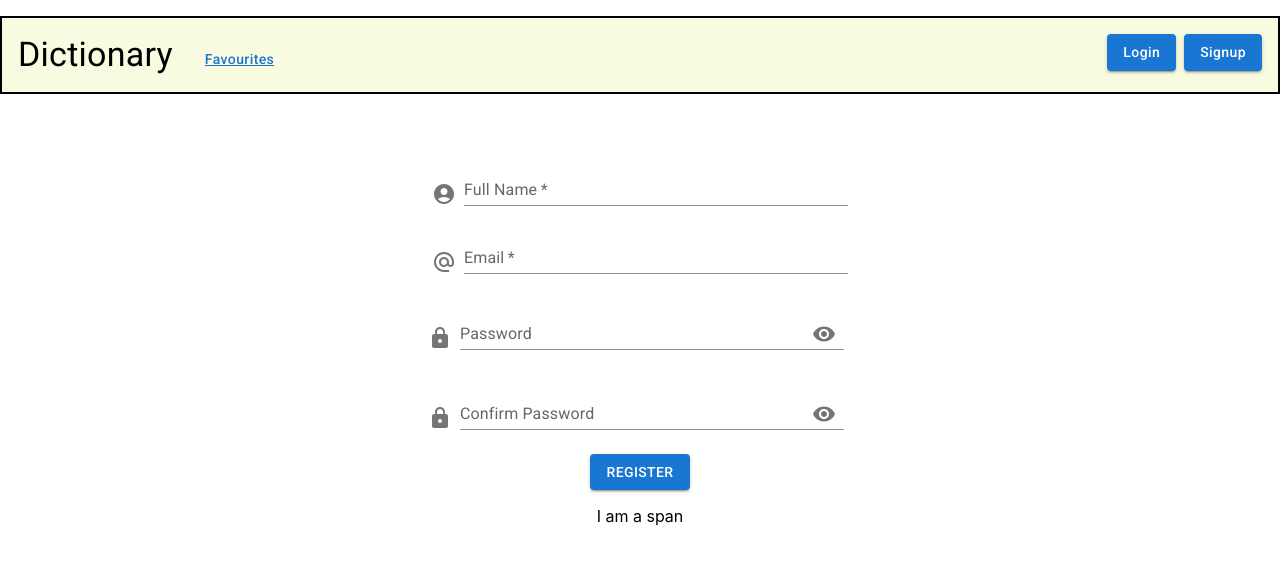
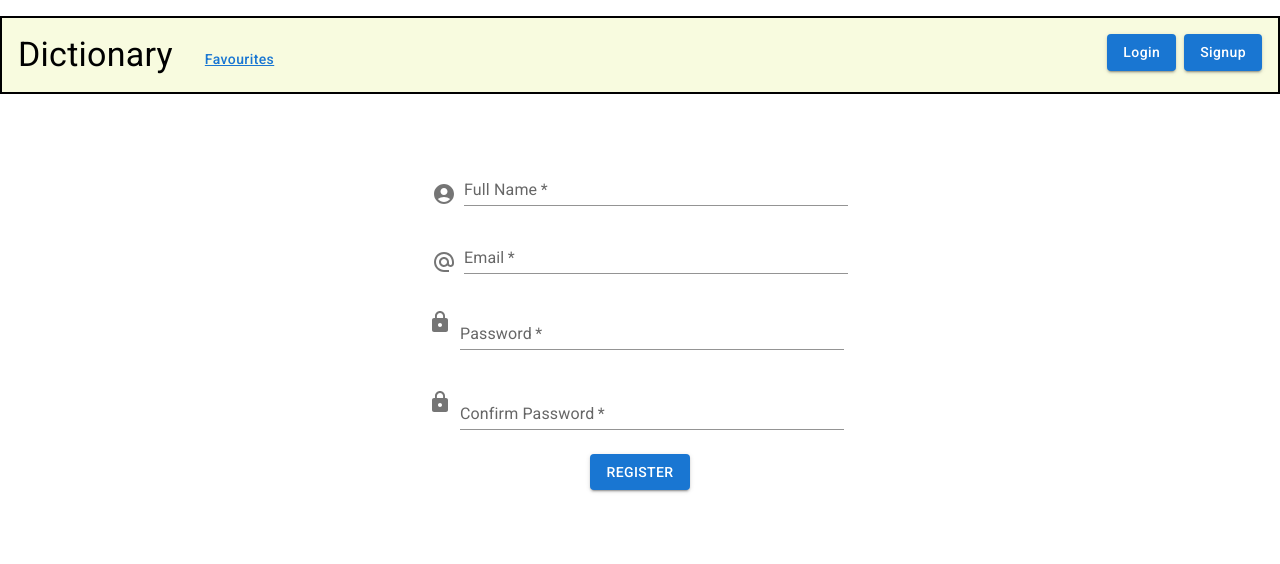
Before and after one commit to lexNwimue/aptiw-task, a React (Create React App) app in the folder frontend/: page /signup in a window 1280 px wide. Shown: the top 564 px of the page. Built offline with nearby package versions, Linux system fonts and the light colour scheme.

Commit message:
Fixed form validation issue with signup on frontend

```diff
--- a/frontend/src/components/Login.jsx
+++ b/frontend/src/components/Login.jsx
@@ -15,10 +15,6 @@ import LockIcon from "@mui/icons-material/Lock";
 
 const Login = () => {
   const [values, setValues] = useState({
-    // amount: "",
-    // password: "",
-    // weight: "",
-    // weightRange: "",
     showPassword: false,
   });
 
--- a/frontend/src/components/SearchForm.jsx
+++ b/frontend/src/components/SearchForm.jsx
@@ -7,7 +7,6 @@ const SearchForm = () => {
   const [text, setText] = useState("");
   const handleInput = (e) => {
     setText(e.target.value);
-    console.log(text);
   };
   return (
     <>
@@ -23,6 +22,7 @@ const SearchForm = () => {
           label="Enter a word . . ."
           type="search"
           variant="standard"
+          value={text}
           sx={{ width: "400px" }}
           onChange={(e) => handleInput(e)}
         />
--- a/frontend/src/components/Signup.jsx
+++ b/frontend/src/components/Signup.jsx
@@ -6,8 +6,6 @@ import AlternateEmail from "@mui/icons-material/AlternateEmail";
 import Button from "@mui/material/Button";
 import { useState } from "react";
 import FormControl from "@mui/material/FormControl";
-import InputLabel from "@mui/material/InputLabel";
-import Input from "@mui/material/Input";
 import IconButton from "@mui/material/IconButton";
 import VisibilityOff from "@mui/icons-material/VisibilityOff";
 import Visibility from "@mui/icons-material/Visibility";
@@ -23,7 +21,7 @@ const Signup = () => {
   // const [password1, setPassword1] = useState("");
   // const [password2, setPassword2] = useState("");
   const [nameErr, setNameErr] = useState("");
-  const [emailErr, setEmailErr] = useState("");
+
   const [passwordErr, setPasswordErr] = useState("");
 
   const [values, setValues] = useState({
@@ -34,14 +32,11 @@ const Signup = () => {
     showPassword: false,
   });
 
-  // const handleChange = (prop) => (event) => {
-  const handleChange = (prop) => (event) => {
-    console.log(event);
-    setValues({ ...values, [event.target.name]: event.target.value });
-    console.log(values.name, values.email, values.password1, values.password2);
-  };
-
   const handleRegister = async () => {
+    console.log("nameErr: ", nameErr);
+    console.log("passwordErr: ", passwordErr);
+    setNameErr("");
+    setPasswordErr("");
     const validate = signupUtil(
       values.name,
       values.email,
@@ -51,7 +46,6 @@ const Signup = () => {
     // console.log(validate);
     if (!validate.success) {
       if (validate.nameErr) setNameErr(validate.nameErr);
-      if (validate.emailErr) setEmailErr(validate.emailErr);
       if (validate.passwordErr) setPasswordErr(validate.passwordErr);
     }
 
@@ -92,6 +86,7 @@ const Signup = () => {
   return (
     <>
       <Navbar />
+      <form onSubmit={(e) => e.preventDefault()} method="POST">
         <Box
           sx={{
             display: "flex",
@@ -112,12 +107,14 @@ const Signup = () => {
               onChange={(e) =>
                 setValues({ ...values, [e.target.name]: e.target.value })
               }
+              {...(nameErr && { error: true, helperText: nameErr })}
             />
           </Box>
           <Box>
             <AlternateEmail sx={{ color: "action.active", mr: 1, mt: 3 }} />
             <TextField
               label="Email"
+              type={"email"}
               required
               variant="standard"
               value={values.email}
@@ -129,17 +126,20 @@ const Signup = () => {
             />
           </Box>
           <Box>
-          <LockIcon sx={{ color: "action.active", mt: 4 }} />
+            <LockIcon sx={{ color: "action.active", mt: 2 }} />
             <FormControl sx={{ m: 1, width: "30%" }} variant="standard">
-            <InputLabel htmlFor="standard-adornment-password1">
+              {/* <InputLabel htmlFor="standard-adornment-password1">
                 Password
-            </InputLabel>
-            <Input
+              </InputLabel> */}
+              <TextField
                 id="standard-adornment-password1"
+                label="Password"
+                variant="standard"
                 required
-              type={values.showPassword ? "text" : "password"}
+                type="password"
                 value={values.password1}
                 name="password1"
+                {...(passwordErr && { error: true, helperText: passwordErr })}
                 onChange={(e) =>
                   setValues({ ...values, [e.target.name]: e.target.value })
                 }
@@ -158,17 +158,20 @@ const Signup = () => {
             </FormControl>
           </Box>
           <Box>
-          <LockIcon sx={{ color: "action.active", mt: 4 }} />
+            <LockIcon sx={{ color: "action.active", mt: 2 }} />
             <FormControl sx={{ m: 1, width: "30%" }} variant="standard">
-            <InputLabel htmlFor="standard-adornment-password2">
+              {/* <InputLabel htmlFor="standard-adornment-password2">
                 Confirm Password
-            </InputLabel>
-            <Input
+              </InputLabel> */}
+              <TextField
+                variant="standard"
                 id="standard-adornment-password2"
                 required
-              type={values.showPassword ? "text" : "password"}
+                label="Confirm Password"
+                type="password"
                 value={values.password2}
                 name="password2"
+                {...(passwordErr && { error: true, helperText: passwordErr })}
                 onChange={(e) =>
                   setValues({ ...values, [e.target.name]: e.target.value })
                 }
@@ -188,6 +191,7 @@ const Signup = () => {
           </Box>
           <Box>
             <Button
+              type="submit"
               variant="contained"
               sx={{ width: "100px" }}
               onClick={handleRegister}
@@ -195,8 +199,8 @@ const Signup = () => {
               Register
             </Button>
           </Box>
-        <span>I am a span</span>
         </Box>
+      </form>
     </>
   );
 };
--- a/frontend/src/utils/signupUtil.js
+++ b/frontend/src/utils/signupUtil.js
@@ -1,25 +1,17 @@
 const signupUtil = (name, email, password1, password2) => {
-  console.log(
-    "Inside signupUtil function: ",
-    name,
-    email,
-    password1,
-    password2
-  );
+  console.log("Details", name, email, password1.length, password2.length);
+
   if (name.match(/[0-9]/)) {
     //Check if name contains a number
     return { nameErr: "Name cannot contain numbers..." };
-  }
-  if (email.match(/^\w+([\.-]?\w+)*@\w+([\.-]?\w+)*(\.\w{2,3})+$/)) {
-    // Check for email validity
-    return { emailErr: "Invalid Email..." };
-  }
-  if (password1 !== password2) {
-    return { passwordErr: "Name cannot contain numbers..." };
-  }
-  if (password1.length < 6) {
+  } else if (password1 !== password2) {
+    return { passwordErr: "Passwords do not match" };
+  } else if (password1.length < 6 || password2.length < 6) {
+    console.log(password1.length, password2.length);
     return { passwordErr: "Password must be at least six characters..." };
   }
+
+  console.log("Validated");
 
   return { success: "Creating your account..." };
 };
```
Lines whose indentation alone changed are shown as unchanged.
